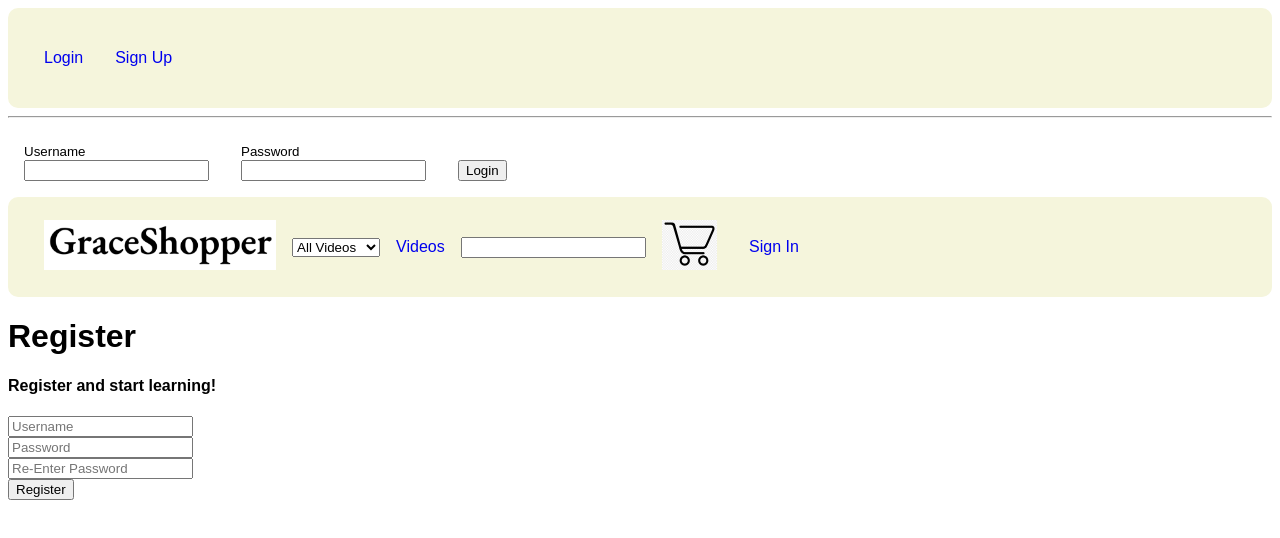
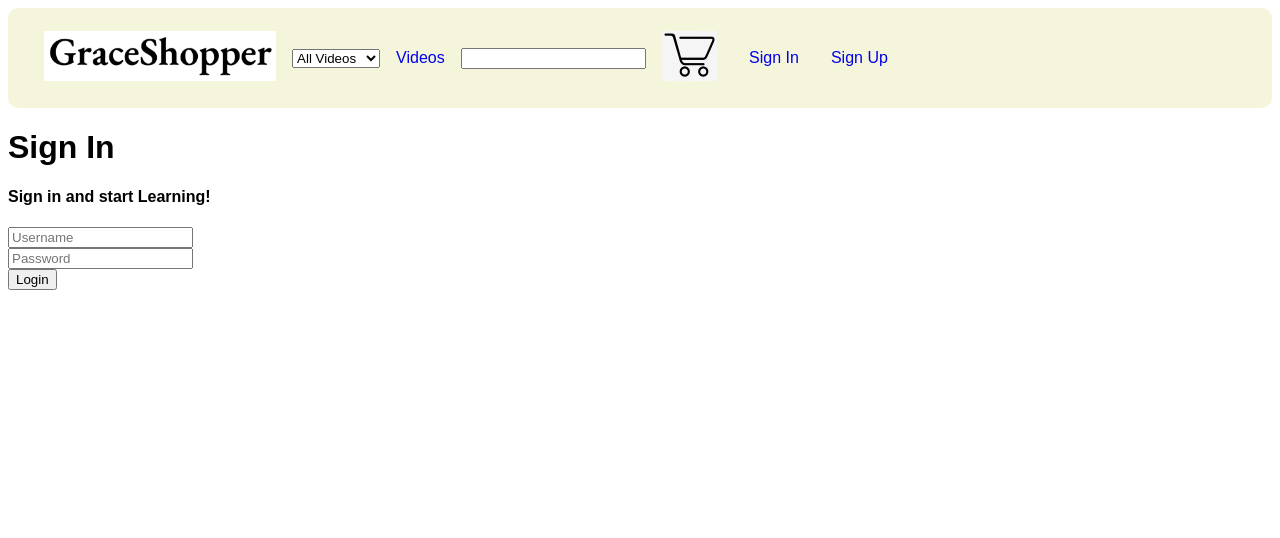
Before and after one commit to 2109graceshopper/Udemy-Larks, a React app: page /login in a window 1280 px wide. Shown: the top 538 px of the page. Built offline with nearby package versions, Linux system fonts and the light colour scheme.

Commit message:
Fixing routes

```diff
--- a/client/App.js
+++ b/client/App.js
@@ -1,18 +1,14 @@
 import React from "react";
 
 import Navbar from "./components/Navbar";
+import Header from "./components/Header";
 import Routes from "./Routes";
-import Header from "./components/Header";
-import SignIn from "./components/SignIn/SignIn";
-
 
 const App = () => {
   return (
     <div>
-      <Navbar />
+      <Header />
       <Routes />
-      <Header />
-      <SignIn />
     </div>
   );
 };
--- a/client/Routes.js
+++ b/client/Routes.js
@@ -1,20 +1,22 @@
-import React, {Component, Fragment} from 'react'
-import {connect} from 'react-redux'
-import {withRouter, Route, Switch, Redirect} from 'react-router-dom'
-import { Login, Signup } from './components/AuthForm';
-import Home from './components/Home';
-import {me} from './store'
+import React, { Component, Fragment } from "react";
+import { connect } from "react-redux";
+import { withRouter, Route, Switch, Redirect } from "react-router-dom";
+import Header from "./components/Header";
+import Login from "./components/Login/Login";
+import Registration from "./components/Registration/Registration";
+import Home from "./components/Home";
+import { me } from "./store";
 
 /**
  * COMPONENT
  */
 class Routes extends Component {
   componentDidMount() {
-    this.props.loadInitialData()
+    this.props.loadInitialData();
   }
 
   render() {
-    const {isLoggedIn} = this.props
+    const { isLoggedIn } = this.props;
 
     return (
       <div>
@@ -25,35 +27,34 @@ class Routes extends Component {
           </Switch>
         ) : (
           <Switch>
-            <Route path='/' exact component={ Login } />
             <Route path="/login" component={Login} />
-            <Route path="/signup" component={Signup} />
+            <Route path="/signup" component={Registration} />
           </Switch>
         )}
       </div>
-    )
+    );
   }
 }
 
 /**
  * CONTAINER
  */
-const mapState = state => {
+const mapState = (state) => {
   return {
     // Being 'logged in' for our purposes will be defined has having a state.auth that has a truthy id.
     // Otherwise, state.auth will be an empty object, and state.auth.id will be falsey
-    isLoggedIn: !!state.auth.id
-  }
-}
+    isLoggedIn: !!state.auth.id,
+  };
+};
 
-const mapDispatch = dispatch => {
+const mapDispatch = (dispatch) => {
   return {
     loadInitialData() {
-      dispatch(me())
-    }
-  }
-}
+      dispatch(me());
+    },
+  };
+};
 
 // The `withRouter` wrapper makes sure that updates are not blocked
 // when the url changes
-export default withRouter(connect(mapState, mapDispatch)(Routes))
+export default withRouter(connect(mapState, mapDispatch)(Routes));
--- a/client/components/AuthForm.js
+++ /dev/null
@@ -1,71 +0,0 @@
-import React from 'react'
-import {connect} from 'react-redux'
-import {authenticate} from '../store'
-
-/**
- * COMPONENT
- */
-const AuthForm = props => {
-  const {name, displayName, handleSubmit, error} = props
-
-  return (
-    <div>
-      <form onSubmit={handleSubmit} name={name}>
-        <div>
-          <label htmlFor="username">
-            <small>Username</small>
-          </label>
-          <input name="username" type="text" />
-        </div>
-        <div>
-          <label htmlFor="password">
-            <small>Password</small>
-          </label>
-          <input name="password" type="password" />
-        </div>
-        <div>
-          <button type="submit">{displayName}</button>
-        </div>
-        {error && error.response && <div> {error.response.data} </div>}
-      </form>
-    </div>
-  )
-}
-
-/**
- * CONTAINER
- *   Note that we have two different sets of 'mapStateToProps' functions -
- *   one for Login, and one for Signup. However, they share the same 'mapDispatchToProps'
- *   function, and share the same Component. This is a good example of how we
- *   can stay DRY with interfaces that are very similar to each other!
- */
-const mapLogin = state => {
-  return {
-    name: 'login',
-    displayName: 'Login',
-    error: state.auth.error
-  }
-}
-
-const mapSignup = state => {
-  return {
-    name: 'signup',
-    displayName: 'Sign Up',
-    error: state.auth.error
-  }
-}
-
-const mapDispatch = dispatch => {
-  return {
-    handleSubmit(evt) {
-      evt.preventDefault()
-      const formName = evt.target.name
-      const username = evt.target.username.value
-      const password = evt.target.password.value
-      dispatch(authenticate(username, password, formName))
-    }
-  }
-}
-
-export const Login = connect(mapLogin, mapDispatch)(AuthForm)
-export const Signup = connect(mapSignup, mapDispatch)(AuthForm)
--- a/client/components/Header.js
+++ b/client/components/Header.js
@@ -51,6 +51,9 @@ const Header = ({ handleClick, handleChange, isLoggedIn }) => {
             <Link to="/login" className="logInOut">
               Sign In
             </Link>
+            <Link to="/signup" className="signUp">
+              Sign Up
+            </Link>
           </div>
         )}
       </nav>
--- a/client/components/SignIn/SignIn.js
+++ b/client/components/Login/Login.js
@@ -4,7 +4,10 @@ class SignIn extends React.Component {
   constructor() {
     super();
     this.state = {
-
+      username: "",
+      password: "",
+      msg: "",
+      msgBool: false,
     };
     this.handleChange = this.handleChange.bind(this);
     this.handleSubmit = this.handleSubmit.bind(this);
@@ -20,9 +23,7 @@ class SignIn extends React.Component {
 
   handleSubmit(event) {
     event.preventDefault();
-    if(this.state.username) {
-      //check if username is taken -> Make an axios request here
-    } else if (this.state.password === this.state.reenter) {
+    if (this.state.password === this.state.reenter) {
       //Register account
       this.setState({
         username: "",
@@ -44,8 +45,8 @@ class SignIn extends React.Component {
   render() {
     return (
       <div onSubmit={this.handleSubmit}>
-        <h1>Register</h1>
-        <h4>Register and start learning!</h4>
+        <h1>Sign In</h1>
+        <h4>Sign in and start Learning!</h4>
         {this.state.msgBool ? this.message() : null}
         <form>
           <label>
@@ -66,16 +67,7 @@ class SignIn extends React.Component {
               onChange={this.handleChange}
             />
           </label>
-          <label>
-            <input
-              name="reenter"
-              type="password"
-              placeholder="Re-Enter Password"
-              value={this.state.reenter}
-              onChange={this.handleChange}
-            />
-          </label>
-          <input type="submit" value="Register" />
+          <input type="submit" value="Login" />
         </form>
       </div>
     );
```
